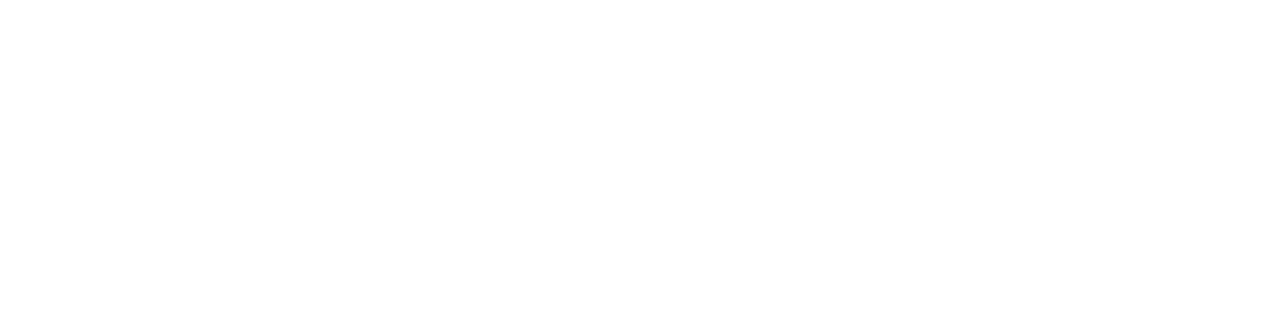
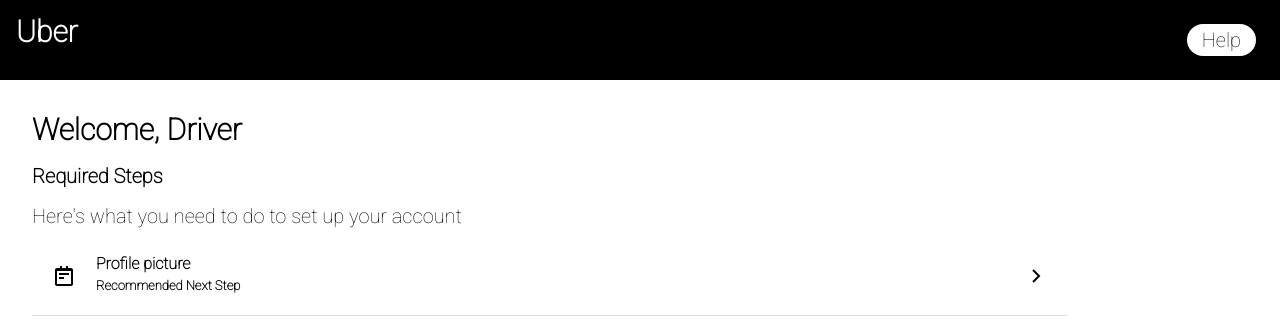
Before and after one commit to ayushj-02/Uber_Driver_App_Clone, a React (Create React App) app: page /addprofile in a window 1280 px wide. Before the commit this address had no page. Shown: the top 332 px of the page. Built offline with nearby package versions, Linux system fonts and the light colour scheme.

Commit message:
User_Profile_page

```diff
--- a/src/App.css
+++ b/src/App.css
@@ -234,7 +234,9 @@
   padding: 1rem;
 
 }
-
+.font-bold{
+  font-weight: bolder;
+}
 .ctn{
   border-radius: 10px;
   width: 80%;
@@ -272,3 +274,38 @@
   border-radius: 5px;
   width:60px
 }
+
+/* User Profile Page */
+
+.card{
+  /* background: red; */
+  padding:10px;
+  display: flex;
+  justify-content: space-between;
+  align-items: center;
+  height:100%;
+  border-bottom: 1px solid #ddd;
+}
+.content{
+  display: flex;
+}
+.Img{
+  display: inline-block;
+  color:black;
+  font-weight:bolder;
+  margin: 10px;
+  font-size: larger;
+}
+p.lead-l{
+  margin: 0;
+  padding: 0 10px;
+  font-size: medium;
+  font-weight:900;
+}
+
+p.lead-s{
+  margin: 0;
+  padding: 5px 10px 0 10px;
+  font-size: small;
+  font-weight: bolder;
+}
--- a/src/App.js
+++ b/src/App.js
@@ -6,6 +6,7 @@
 import OtpPage from "./components1/OtpPage";
 import SignCity from "./components1/SignCity";
 import UberVehicle from "./components1/UberVehicle";
+import AddProfile from "./components1/AddProfile";
 import './App.css';
 
 const App=()=> {
@@ -19,6 +20,8 @@
         <Route path="/signup" element={<Signup/>} />
         <Route path="/signupcity" element={<SignCity/>} />
         <Route path="/uber_vehicle" element={<UberVehicle/>} />
+        <Route path="/addprofile" element={<AddProfile/>} />
+
       </Routes>
     </div>
   );
--- /dev/null
+++ b/src/components1/AddProfile.js
@@ -0,0 +1,34 @@
+import React from 'react'
+import Navbar from './Navbar';
+import {BiNotepad} from "react-icons/bi"
+import {GrFormNext} from "react-icons/gr"
+const AddProfile = () => {
+  return (
+    <>
+      <Navbar/>
+      <div className='container'>
+        <h2>Welcome, Driver</h2>
+        <p className='font-bold'>Required Steps</p>
+        <p className='font-small'>Here's what you need to do to set up your account</p>
+        <div className='card'>
+          <div className='content'>
+            <div className="Img">
+                <BiNotepad/>
+            </div>
+            <div className='welcome-content'>
+              <p className='lead-l'>Profile picture</p>
+              <p className='lead-s'>Recommended Next Step</p>
+            </div>
+          </div>
+          <div className='Img'>
+            <a href='#'><GrFormNext /></a>
+          </div>
+
+        </div>
+
+      </div>
+    </>
+  )
+}
+
+export default AddProfile
--- a/src/components1/UberVehicle.js
+++ b/src/components1/UberVehicle.js
@@ -22,7 +22,7 @@
 
               {/* Footer */}
               <div className='continue-btn'>
-              <Link to={"/signupcity"} className='button ctn' >Continue </Link>
+              <Link to={"/addprofile"} className='button ctn' >Continue </Link>
             </div>
           </>
         )
```
